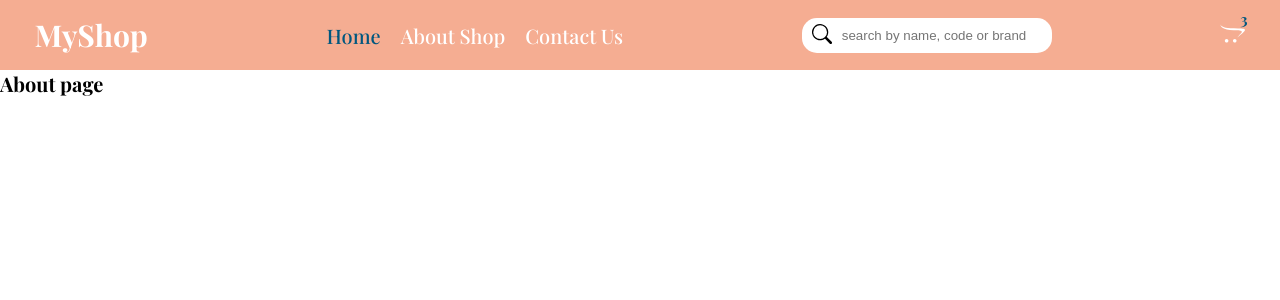
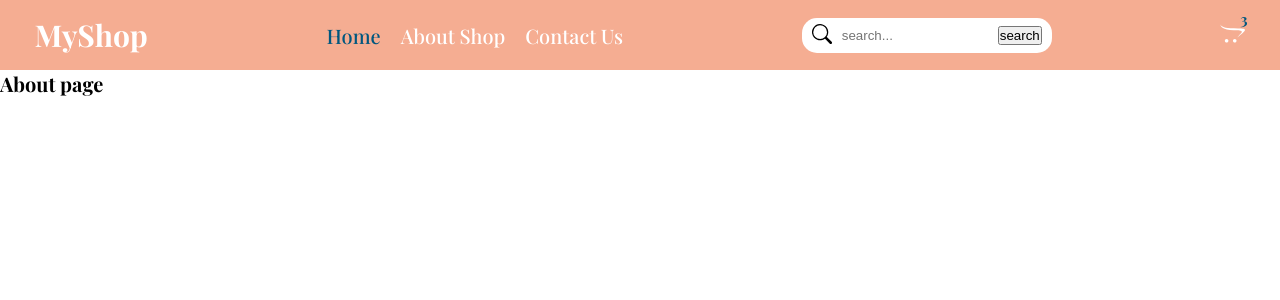
Before and after one commit to radomir-mijovic/webshop-frontend, a Next.js app: page /about in a window 1280 px wide. Shown: the top 300 px of the page. Built offline with nearby package versions, Linux system fonts and the light colour scheme.

Commit message:
feat: installed useSWR

```diff
--- a/components/Navbar/Navbar.js
+++ b/components/Navbar/Navbar.js
@@ -43,7 +43,7 @@ const Navbar = () => {
                 })}
             </ul>
             <div className='nav-search'>
-                <SearchInput/>
+                <SearchInput setIsSidebar={setIsSidebar}/>
             </div>
             <MenuButton
                 isActive={isActive}
--- a/components/SearchInput/SearchInput.js
+++ b/components/SearchInput/SearchInput.js
@@ -1,14 +1,30 @@
-import React from 'react';
+import React, {useState} from 'react';
 import {SearchInputStyled} from "./SearchInputStyled";
 import {BsSearch} from "react-icons/bs";
+import {useProductContext} from "../../context/product_context";
 
-const SearchInput = ({height}) => {
+const SearchInput = ({height, setIsSidebar}) => {
+    const [isText, setIsText] = useState('')
+    const {filterProductHandler} = useProductContext()
+
+    function searchHandler() {
+        filterProductHandler(isText)
+        setIsSidebar(false)
+        setIsText('')
+    }
+
     return (
         <SearchInputStyled height={height}>
             <div className="search-icon">
                 <BsSearch/>
             </div>
-            <input type="text" placeholder='search by name, code or brand'/>
+            <input
+                onChange={e => setIsText(e.target.value)}
+                type="text"
+                placeholder='search...'/>
+            <button onClick={searchHandler} type='button'>
+                search
+            </button>
         </SearchInputStyled>
     );
 };
--- /dev/null
+++ b/context/product_context.js
@@ -0,0 +1,37 @@
+import React, {useContext, useState} from "react";
+import axios from "axios";
+import {useRouter} from "next/router";
+
+const ProductContext = React.createContext()
+
+export const ProductProvider = ({children, pageProps}) => {
+    const {products} = pageProps
+    const [isProducts, setIsProducts] = useState(products)
+    const [filteredProducts, setFilteredProducts] = useState(products)
+    const router = useRouter()
+
+    async function filterProductHandler(text) {
+        try {
+            const response = await axios.get(`http://127.0.0.1:8000/api/products?search=${text}`)
+            setIsProducts(response.data)
+        }
+        catch (e) {
+            router.replace('/')
+        }
+
+    }
+
+    return (
+        <ProductContext.Provider value={{
+            isProducts,
+            setIsProducts,
+            filterProductHandler
+        }}>
+            {children}
+        </ProductContext.Provider>
+    )
+}
+
+export const useProductContext = () => {
+    return useContext(ProductContext)
+}
--- a/package.json
+++ b/package.json
@@ -14,7 +14,8 @@
     "react": "17.0.2",
     "react-dom": "17.0.2",
     "react-icons": "^4.3.1",
-    "styled-components": "^5.3.3"
+    "styled-components": "^5.3.3",
+    "swr": "^1.2.0"
   },
   "devDependencies": {
     "eslint": "8.8.0",
--- a/pages/_app.js
+++ b/pages/_app.js
@@ -2,6 +2,7 @@ import {GlobalStyles} from "../styles/GlobalStyles";
 import Navbar from "../components/Navbar/Navbar";
 import {StyleProvider} from "../context/style_context";
 import {CartProvider} from "../context/cart_context";
+import {ProductProvider} from "../context/product_context";
 
 
 function MyApp({Component, pageProps}) {
@@ -9,8 +10,10 @@ function MyApp({Component, pageProps}) {
         <StyleProvider>
             <CartProvider>
                 <GlobalStyles/>
+                <ProductProvider pageProps={pageProps}>
                 <Navbar/>
                 <Component {...pageProps} />
+                </ProductProvider>
             </CartProvider>
         </StyleProvider>
     )
```
Also changed, not shown: components/Pruducts/Products.js (+10 -2 lines), pages/index.js (+6 -2 lines), 1 other file (tests, documents, lock files or other folders).
